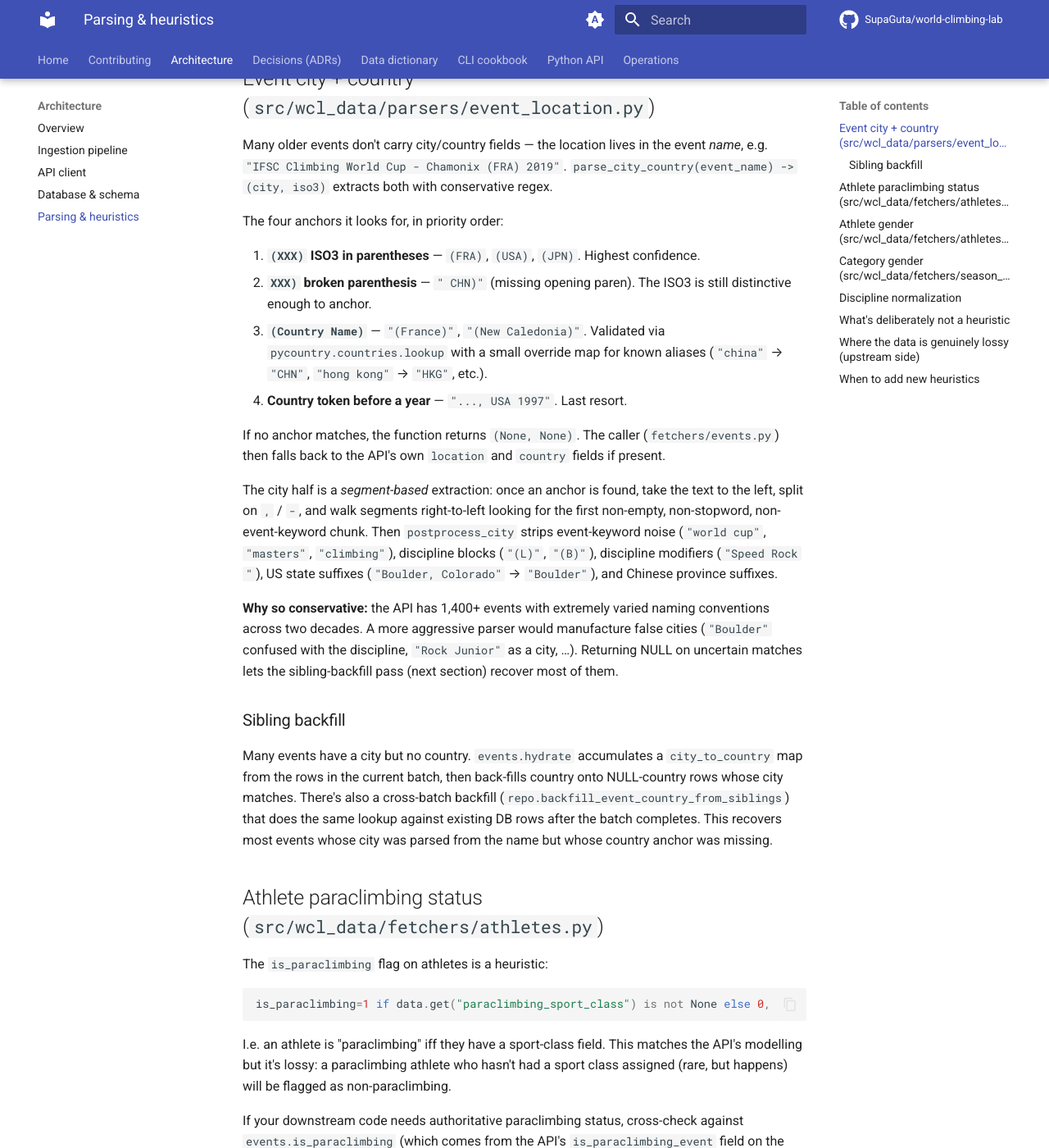
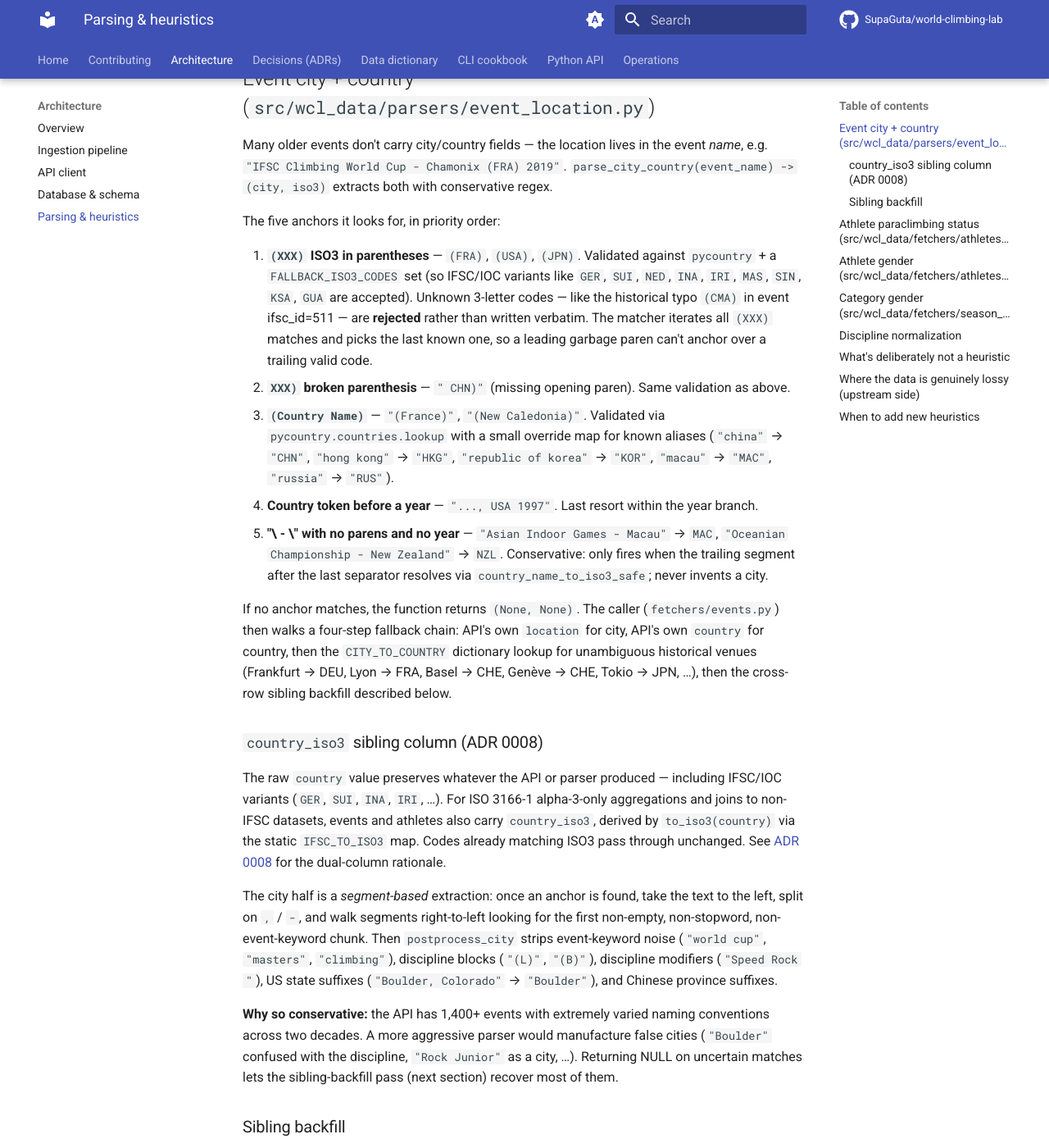
Before and after one commit to SupaGuta/ifsc-climbing-dataviz-claude, an MkDocs documentation site: the page built from docs/architecture/parsing-and-heuristics.md, in a window 1280 px wide and 1400 px high, scrolled down 359 px. Shown: the whole window at 82% size. Built offline with MkDocs 1.6.1 and Material for MkDocs 9.7.7, drawn with Linux system fonts in a browser that asks for light colours; comment, search, counter and statistics services are not loaded; some of the changed text lies outside the part shown.

Commit message:
Sweep docs/README/notebooks for the post-Phase-3 parser + country_iso3 work
Three recent commits (2954a54 parser tightening, fa4a669 country_iso3
column, b2a46c4 city dict fallback) added behavior and a new schema
column that the surrounding docs hadn't been updated for. This commit
catches that drift.

- README.md: test count 69 -> 123; describe the new parser test
  surface (ISO3 validation, IFSC/IOC variants, Event-Country fallback,
  city dict, to_iso3 normalization).
- docs/architecture/parsing-and-heuristics.md: parse_city_country now
  documented as five anchors (added Event-Country at position 5);
  document the four-step fetcher fallback chain incl. CITY_TO_COUNTRY;
  new section on the country_iso3 sibling column with link to ADR 0008;
  events.country coverage stat 96% -> 98.1%; athlete-country note now
  mentions country_iso3 normalization.
- docs/architecture/database-and-schema.md: events + athletes row notes
  now mention country_iso3 and the new dict fallback.
- docs/python-api/repository.md: update_event / update_athlete examples
  show country_iso3; explicit allowed-fields lists added; note about
  using to_iso3() to keep the two columns in sync;
  backfill_event_country_for_row signature includes country_iso3.
- docs/cli-cookbook/custom-queries.md: "Country breakdowns" section
  now leads with country_iso3 for clean aggregations and explains the
  raw-vs-canonical split; keeps the raw-country example as a
  federation-of-record alternative.
- notebooks/01_the_data_model.ipynb: events/athletes row notes mention
  country_iso3; new "Two country columns (ADR 0008)" subsection
  between the base tables and the per-round tables (ADR 0007).
- notebooks/03_querying_and_exporting.ipynb: export-views table notes
  country_iso3 / event_country_iso3 / athlete_country_iso3 in every
  relevant view; new paragraph after the table explaining country vs
  country_iso3.

123 tests still passing. This commit touches docs/** so the GitHub
Pages workflow will fire on push.

Co-Authored-By: Claude Opus 4.7 (1M context) <noreply@anthropic.com>

```diff
--- a/docs/architecture/parsing-and-heuristics.md
+++ b/docs/architecture/parsing-and-heuristics.md
@@ -17,20 +17,46 @@ the event *name*, e.g. `"IFSC Climbing World Cup - Chamonix (FRA) 2019"`.
 `parse_city_country(event_name) -> (city, iso3)` extracts both with
 conservative regex.
 
-The four anchors it looks for, in priority order:
+The five anchors it looks for, in priority order:
 
-1. **`(XXX)` ISO3 in parentheses** — `(FRA)`, `(USA)`, `(JPN)`. Highest
-   confidence.
-2. **`XXX)` broken parenthesis** — `" CHN)"` (missing opening paren). The
-   ISO3 is still distinctive enough to anchor.
+1. **`(XXX)` ISO3 in parentheses** — `(FRA)`, `(USA)`, `(JPN)`. Validated
+   against `pycountry` + a `FALLBACK_ISO3_CODES` set (so IFSC/IOC variants
+   like `GER`, `SUI`, `NED`, `INA`, `IRI`, `MAS`, `SIN`, `KSA`, `GUA` are
+   accepted). Unknown 3-letter codes — like the historical typo `(CMA)`
+   in event ifsc_id=511 — are **rejected** rather than written verbatim.
+   The matcher iterates all `(XXX)` matches and picks the last known one,
+   so a leading garbage paren can't anchor over a trailing valid code.
+2. **`XXX)` broken parenthesis** — `" CHN)"` (missing opening paren). Same
+   validation as above.
 3. **`(Country Name)`** — `"(France)"`, `"(New Caledonia)"`. Validated via
    `pycountry.countries.lookup` with a small override map for known aliases
-   (`"china"` → `"CHN"`, `"hong kong"` → `"HKG"`, etc.).
-4. **Country token before a year** — `"..., USA 1997"`. Last resort.
+   (`"china"` → `"CHN"`, `"hong kong"` → `"HKG"`, `"republic of korea"` →
+   `"KOR"`, `"macau"` → `"MAC"`, `"russia"` → `"RUS"`).
+4. **Country token before a year** — `"..., USA 1997"`. Last resort within
+   the year branch.
+5. **"\<event keyword> - \<country name>" with no parens and no year** —
+   `"Asian Indoor Games - Macau"` → `MAC`, `"Oceanian Championship -
+   New Zealand"` → `NZL`. Conservative: only fires when the trailing
+   segment after the last separator resolves via `country_name_to_iso3_safe`;
+   never invents a city.
 
 If no anchor matches, the function returns `(None, None)`. The caller
-(`fetchers/events.py`) then falls back to the API's own `location` and
-`country` fields if present.
+(`fetchers/events.py`) then walks a four-step fallback chain: API's own
+`location` for city, API's own `country` for country, then the
+`CITY_TO_COUNTRY` dictionary lookup for unambiguous historical venues
+(Frankfurt → DEU, Lyon → FRA, Basel → CHE, Genève → CHE, Tokio → JPN, …),
+then the cross-row sibling backfill described below.
+
+### `country_iso3` sibling column (ADR 0008)
+
+The raw `country` value preserves whatever the API or parser produced
+— including IFSC/IOC variants (`GER`, `SUI`, `INA`, `IRI`, …). For
+ISO 3166-1 alpha-3-only aggregations and joins to non-IFSC datasets,
+events and athletes also carry `country_iso3`, derived by
+`to_iso3(country)` via the static `IFSC_TO_ISO3` map. Codes already
+matching ISO3 pass through unchanged. See
+[ADR 0008](../decisions/0008-country-iso3-sibling-column.md) for the
+dual-column rationale.
 
 The city half is a *segment-based* extraction: once an anchor is found, take
 the text to the left, split on `,` / ` - `, and walk segments right-to-left
@@ -113,7 +139,9 @@ collapses `"Lead"` / `"lead"` / `"LEAD"` into one row.
   returns garbage, we store garbage. Don't add cleanup that could mask an
   upstream change.
 - **Athlete country** — the API has a clean country field (~99.99% coverage).
-  No heuristic needed.
+  No heuristic needed. The `country_iso3` sibling column normalizes IFSC
+  variants (GER, SUI, INA, …) to standard ISO3 (DEU, CHE, IDN, …) via the
+  same `to_iso3()` lookup used for events.
 - **Event dates** — `local_start_date` / `local_end_date` are clean.
 
 ## Where the data is genuinely lossy (upstream side)
@@ -126,7 +154,7 @@ Recorded in the project notes for context, not bugs:
 | `photo_url`       | ~15%     | Many athletes never had a photo uploaded.                |
 | `height`          | ~9%      | Self-reported field, mostly empty.                       |
 | `arm_span`        | very low | Same as height.                                          |
-| `events.country`  | ~96%     | Older events store location only in the name; backfilled from sibling rows where possible. |
+| `events.country`  | ~98.1%   | Older events store location only in the name; recovered via the parser's 5 anchors, the API `country` field, the `CITY_TO_COUNTRY` dict for ~17 historical venues, and cross-row sibling backfill. The remaining ~2% are generic names like "Latin American Championship" with no recoverable location, plus 1 Crimea row deliberately left NULL. |
 
 If you find a `NULL` in production, it's almost always real, not a parse bug.
 A regression test that asserts on coverage rates would be brittle for the
```
Also changed, not shown: README.md (+1 -1 lines), docs/architecture/database-and-schema.md (+2 -2 lines), docs/cli-cookbook/custom-queries.md (+25 -9 lines), docs/python-api/repository.md (+23 -7 lines), 2 other files.
